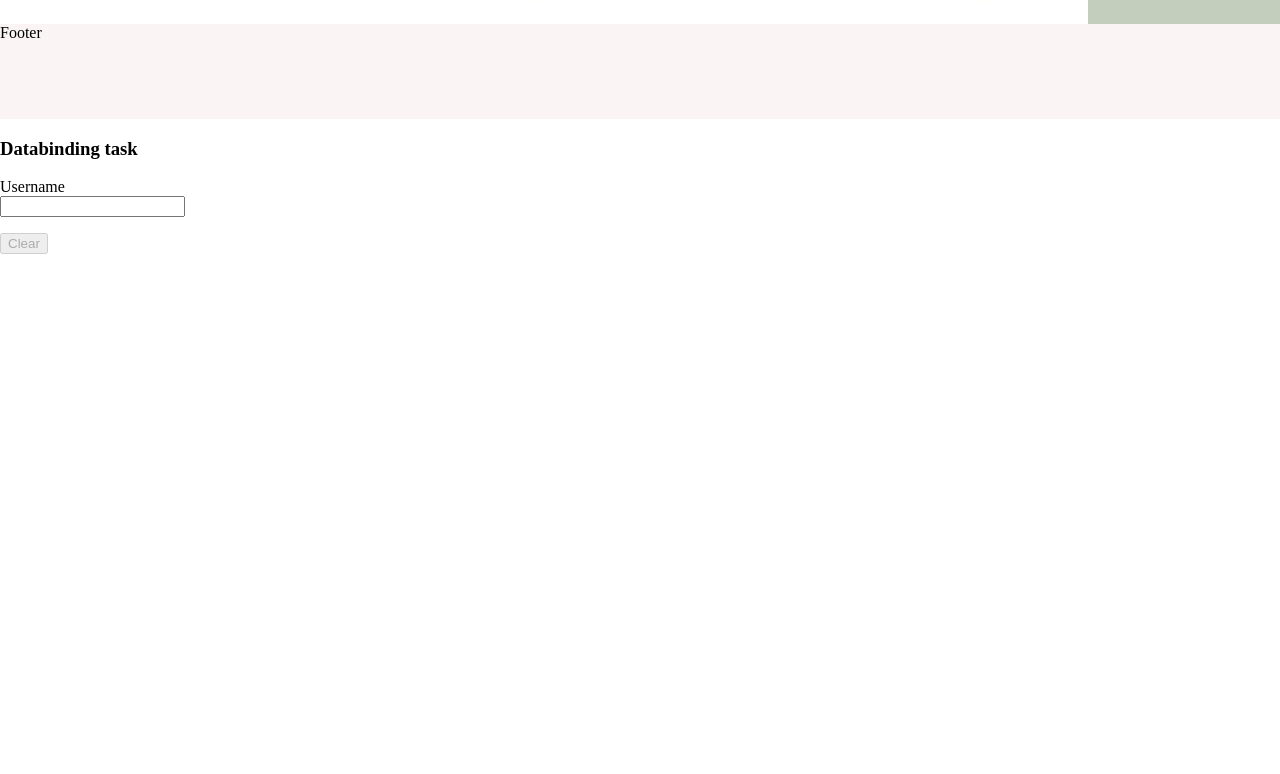
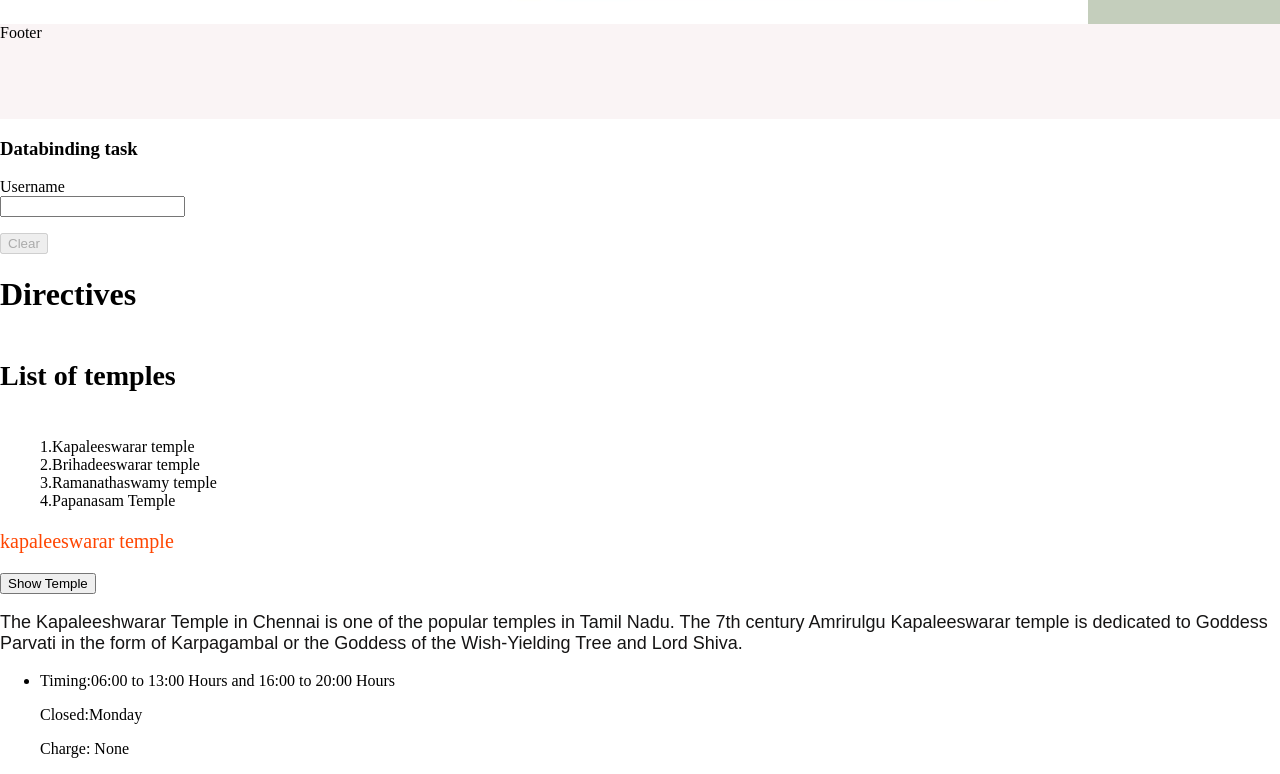
Before and after one commit to umavedha/myApp, an Angular app: page / in a window 1280 px wide. Shown: the part 646-1420 px from the top of the page. Before the commit the page ends 900 px from the top, so only its background shows below. Built offline with nearby package versions, Linux system fonts and the light colour scheme.

Commit message:
practised about directives 1.ngstyle 2.ngclass 3.ngif 4.ngfor

```diff
--- a/src/app/app.component.html
+++ b/src/app/app.component.html
@@ -18,3 +18,9 @@
     <app-databindtask></app-databindtask>
   </div>
 </div>
+<div>
+  <h1>Directives</h1>
+  <div>
+    <app-directives></app-directives>
+  </div>
+</div>
--- a/src/app/app.module.ts
+++ b/src/app/app.module.ts
@@ -10,6 +10,7 @@ import { SidebarcomponentComponent } from './sidebarcomponent/sidebarcomponent.c
 import { DatabindingComponent } from './databinding/databinding.component';
 import { FormsModule } from '@angular/forms';
 import { DatabindtaskComponent } from './databindtask/databindtask.component';
+import { DirectivesComponent } from './directives/directives.component';
 
 @NgModule({
   declarations: [
@@ -20,6 +21,7 @@ import { DatabindtaskComponent } from './databindtask/databindtask.component';
     SidebarcomponentComponent,
     DatabindingComponent,
     DatabindtaskComponent,
+    DirectivesComponent,
   ],
   imports: [BrowserModule, AppRoutingModule, FormsModule],
   providers: [],
--- a/src/app/databindtask/databindtask.component.ts
+++ b/src/app/databindtask/databindtask.component.ts
@@ -7,12 +7,10 @@ import { Component, OnInit } from '@angular/core';
 })
 export class DatabindtaskComponent implements OnInit {
   userName: string = '';
-  isDisable: boolean = true;
   constructor() {}
 
   ngOnInit(): void {}
   clearInput() {
     this.userName = '';
-    this.isDisable = true;
   }
 }
--- /dev/null
+++ b/src/app/directives/directives.component.html
@@ -0,0 +1,44 @@
+<div>
+    <h5 [ngStyle]="{'font-size':'28px'}">
+        List of temples
+    </h5>
+    <ul>
+        <li [ngClass]="'listStyle'" *ngFor="let temple of temples; index as i">
+            {{i+1}}.{{temple}}
+        </li>
+    </ul>
+
+</div>
+<div>
+    <p [ngClass]="'title'">
+        kapaleeswarar temple
+    </p>
+</div>
+<button (click)="showTempleInfo()">Show Temple</button>
+<div *ngIf="show">
+    <img src="../../assets/kapaleeswarar-temple.jpg" alt="">
+
+</div>
+
+<div>
+    <p [ngClass]="show?'content':'modifiedContent'">The Kapaleeshwarar Temple in Chennai is one of the popular temples
+        in
+        Tamil Nadu. The 7th century Amrirulgu
+        Kapaleeswarar temple is dedicated to Goddess Parvati in the form of Karpagambal or the Goddess of the
+        Wish-Yielding
+        Tree and Lord Shiva.</p>
+    <ul>
+        <li *ngFor="let detail of timingDetails">
+            <p>
+                Timing:{{detail.timing}}
+            </p>
+            <p>
+                Closed:{{detail.closed}}
+            </p>
+            <p>
+                Charge: {{detail.charge}}
+            </p>
+        </li>
+    </ul>
+
+</div>
--- /dev/null
+++ b/src/app/directives/directives.component.scss
@@ -0,0 +1,21 @@
+.title{
+    color: orangered;
+    font-size: 20px;
+}
+.modifiedContent{
+    font-size: 18px;
+    font-style: normal;
+    font-family: Arial,
+    Helvetica,
+    sans-serif;
+    color: rgb(21, 20, 20);
+}
+.content{
+    font-size: 18px;
+    font-style: normal;
+    font-family: Arial, Helvetica, sans-serif;
+    color: peru;
+}
+.listStyle{
+    list-style: none;
+}
--- /dev/null
+++ b/src/app/directives/directives.component.ts
@@ -0,0 +1,30 @@
+import { Component, OnInit } from '@angular/core';
+
+@Component({
+  selector: 'app-directives',
+  templateUrl: './directives.component.html',
+  styleUrls: ['./directives.component.scss'],
+})
+export class DirectivesComponent implements OnInit {
+  show: boolean = false;
+  temples: Array<string> = [
+    'Kapaleeswarar temple',
+    'Brihadeeswarar temple ',
+    'Ramanathaswamy temple',
+    'Papanasam Temple',
+  ];
+  timingDetails: any[] = [
+    {
+      closed: 'Monday',
+      timing: '06:00 to 13:00 Hours and 16:00 to 20:00 Hours',
+      charge: 'None',
+    },
+  ];
+
+  constructor() {}
+
+  ngOnInit(): void {}
+  showTempleInfo() {
+    this.show = !this.show;
+  }
+}
```
Also changed, not shown: src/assets/kapaleeswarar-temple.jpg (added), 1 other file (tests, documents, lock files or other folders).
